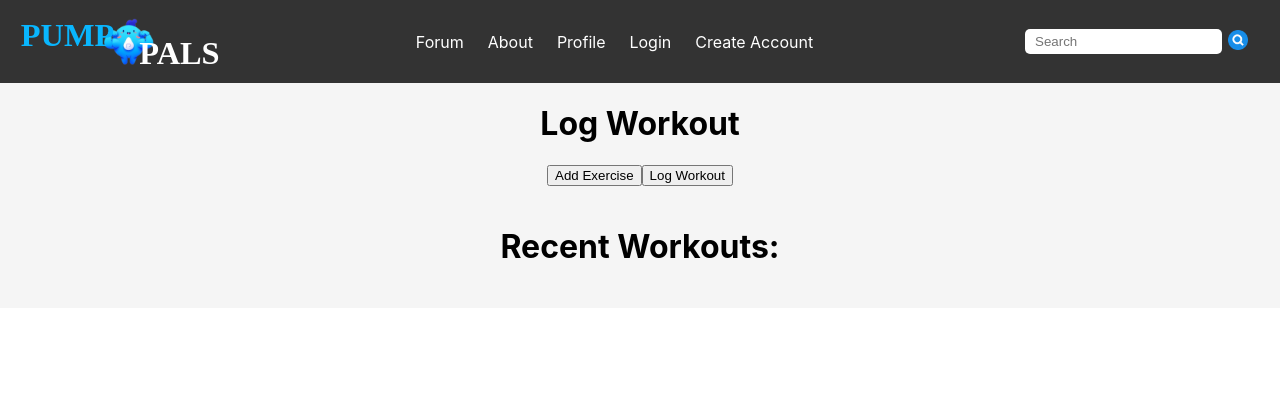
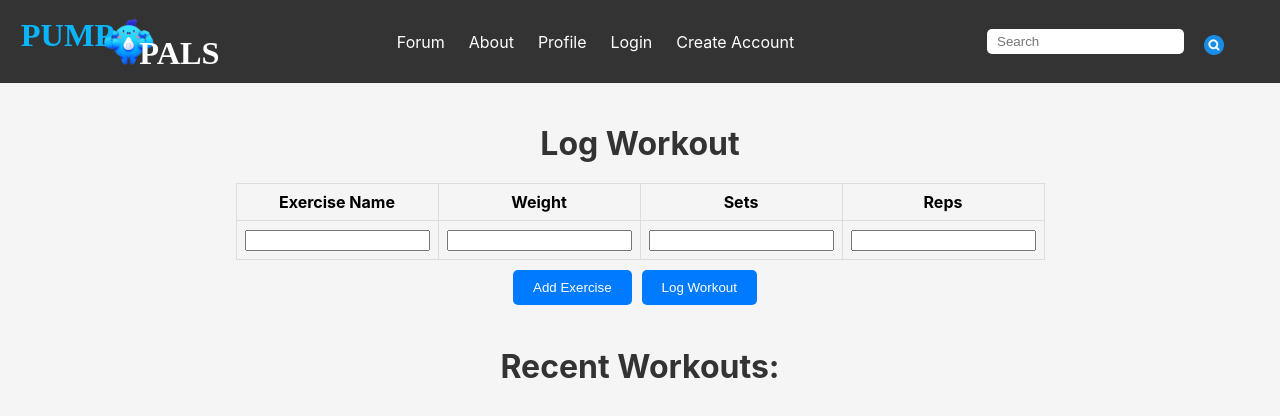
Before and after one commit to tommytran9/PumpPals_React, a React (Create React App) app: page /log-workout in a window 1280 px wide. Shown: the top 416 px of the page. Built offline with nearby package versions, Linux system fonts and the light colour scheme.

Commit message:
LogWorkout CSS

```diff
--- a/src/App.css
+++ b/src/App.css
@@ -380,3 +380,79 @@ a:hover {
   font-size: 1em; /* Set font size */
   margin-bottom: 10px; /* Add some margin at the bottom */
 }
+
+.log-workout-container {
+  width: 100%;
+  max-width: 600px;
+  margin: 0 auto;
+  padding: 20px;
+  box-sizing: border-box;
+}
+
+.log-workout-container h1 {
+  text-align: center;
+  color: #333;
+  margin-bottom: 20px;
+}
+
+.log-workout-container form {
+  display: flex;
+  flex-direction: column;
+}
+
+.exercise-list {
+  margin-bottom: 20px;
+}
+
+.exercise-item {
+  display: flex;
+  flex-direction: column;
+  margin-bottom: 20px;
+  border: 1px solid #ccc;
+  padding: 10px;
+  border-radius: 5px;
+}
+
+.exercise-item label {
+  margin-bottom: 10px;
+}
+
+.exercise-item input {
+  padding: 10px;
+  border: 1px solid #ccc;
+  border-radius: 5px;
+  margin-bottom: 10px;
+}
+
+button {
+  padding: 10px 20px;
+  border: none;
+  background-color: #007BFF;
+  color: white;
+  cursor: pointer;
+  border-radius: 5px;
+  margin-right: 10px;
+  margin-top: 10px;
+}
+
+button:hover {
+  background-color: #0056b3;
+}
+
+table {
+  width: 100%;
+  border-collapse: collapse;
+}
+
+th {
+  font-weight: bold;
+}
+
+th, td {
+  border: 1px solid #ddd;
+  padding: 8px;
+}
+
+tr:nth-child(even) {
+  background-color: #f2f2f2;
+}
--- a/src/pages/LogWorkout.jsx
+++ b/src/pages/LogWorkout.jsx
@@ -10,7 +10,7 @@ const LogWorkout = () => {
   const [workouts, setWorkouts] = useState([]);
   const [newWorkout, setNewWorkout] = useState({
     name: "",
-    exercises: [],
+    exercises: [{ name: "", weight: "", sets: "", reps: "" }],
   });
   const [errorMessage, setErrorMessage] = useState("");
 
@@ -32,7 +32,8 @@ const LogWorkout = () => {
   const handleCreateWorkout = async () => {
     try {
       // Check if any field is empty
-      if (newWorkout.exercises.some(
+      if (
+        newWorkout.exercises.some(
           (exercise) =>
             exercise.name === "" ||
             exercise.weight === "" ||
@@ -88,64 +89,64 @@ const LogWorkout = () => {
     <div className="log-workout-container">
       <h1>Log Workout</h1>
       <form>
-        <div className="exercise-list">
+        <table>
+          <thead>
+            <tr>
+              <th>Exercise Name</th>
+              <th>Weight</th>
+              <th>Sets</th>
+              <th>Reps</th>
+            </tr>
+          </thead>
+          <tbody>
             {newWorkout.exercises.map((exercise, index) => (
-            <div key={index} className="exercise-item">
-              <div>
-                <label>
-                  Exercise Name:
+              <tr key={index}>
+                <td>
                   <input
                     type="text"
                     name="name"
                     value={exercise.name}
                     onChange={(e) => handleExerciseInputChange(e, index)}
                   />
-                </label>
-              </div>
-              <div>
-                <label>
-                  Weight:
+                </td>
+                <td>
                   <input
                     type="text"
                     name="weight"
                     value={exercise.weight}
                     onChange={(e) => handleExerciseInputChange(e, index)}
                   />
-                </label>
-              </div>
-              <div>
-                <label>
-                  Sets:
+                </td>
+                <td>
                   <input
                     type="text"
                     name="sets"
                     value={exercise.sets}
                     onChange={(e) => handleExerciseInputChange(e, index)}
                   />
-                </label>
-              </div>
-              <div>
-                <label>
-                  Reps:
+                </td>
+                <td>
                   <input
                     type="text"
                     name="reps"
                     value={exercise.reps}
                     onChange={(e) => handleExerciseInputChange(e, index)}
                   />
-                </label>
-              </div>
-            </div>
+                </td>
+              </tr>
             ))}
-        </div>
+          </tbody>
+        </table>
         {errorMessage && <p>{errorMessage}</p>} {/* Display error message */}
+        <div className="button-container">
           <button type="button" onClick={handleAddExercise}>
             Add Exercise
           </button>
           <button type="button" onClick={handleCreateWorkout}>
             Log Workout
           </button>
-      </form>{" "}
+        </div>
+      </form>
       <div className="workout-card">
         <h1>Recent Workouts:</h1>
         {workouts
@@ -161,4 +162,5 @@ const LogWorkout = () => {
     </div>
   );
 };
+
 export default LogWorkout;
```
Lines whose indentation alone changed are shown as unchanged.
